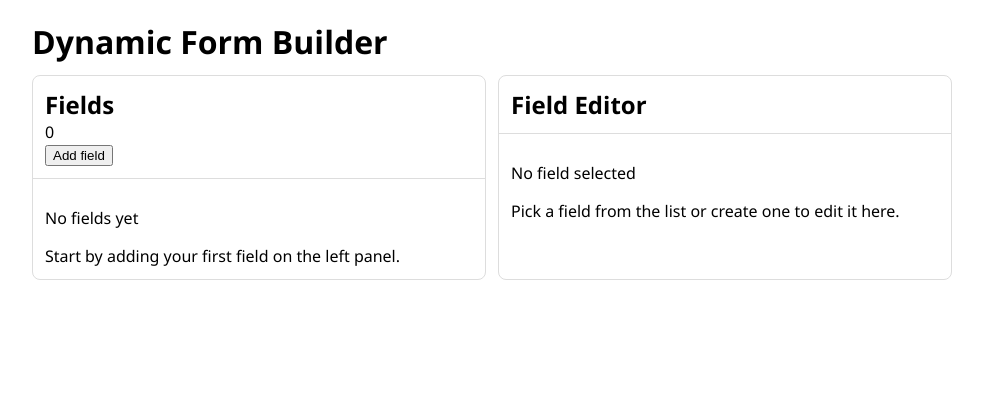
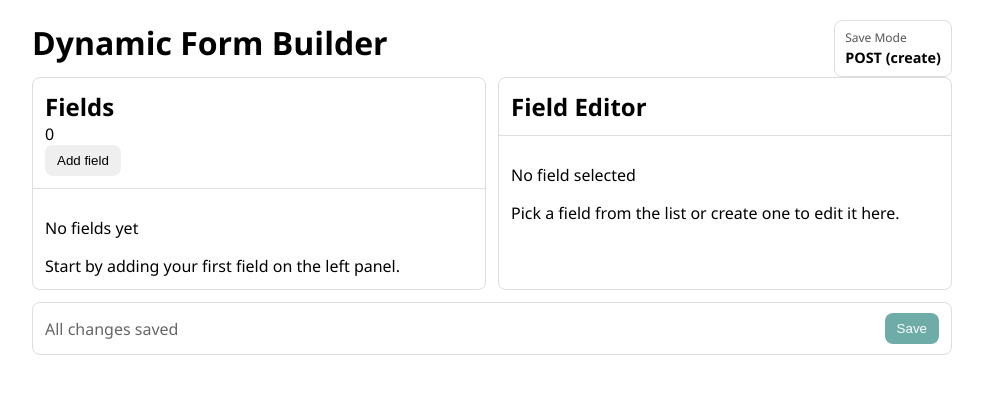
Before and after one commit to Shaimaa-Hammad/form-weaver, a React (Vite) app: page / in a window 1280 px wide. Shown: the top 394 px of the page, without its empty margins (148-1131 px from the left). Built offline with nearby package versions, Linux system fonts and the light colour scheme.

Commit message:
feat: add save flow + toasts

```diff
--- a/src/app/App.tsx
+++ b/src/app/App.tsx
@@ -2,10 +2,12 @@ import { useReducer } from 'react'
 
 import { FieldEditor } from '@components/FieldEditor'
 import { FieldsList } from '@components/FieldsList'
+import { Toast } from '@components/Toast'
 import type { FieldType } from '@domain/types'
 import { appReducer, initialState } from '@domain/reducer'
 import { createFieldByType } from '@domain/types'
-import { validateAll } from '@domain/validate'
+import { hasValidationErrors, validateAll } from '@domain/validate'
+import { createSchema, updateSchema } from '@services/schemaApi'
 
 function App() {
   const [state, dispatch] = useReducer(appReducer, initialState)
@@ -35,10 +37,76 @@ function App() {
     })
   }
 
+  const handleSave = async () => {
+    const allErrors = validateAll(state.fields)
+    if (hasValidationErrors(allErrors)) {
+      const firstInvalidId = Object.keys(allErrors)[0]
+
+      if (firstInvalidId) {
+        dispatch({ type: 'select_field', payload: { id: firstInvalidId } })
+      }
+
+      dispatch({
+        type: 'set_toast',
+        payload: {
+          toast: {
+            kind: 'error',
+            message: 'Validation failed. Fix field errors before saving.',
+          },
+        },
+      })
+
+      return
+    }
+
+    dispatch({ type: 'save_start' })
+
+    try {
+      if (!state.schemaId) {
+        const response = await createSchema(state.fields)
+        dispatch({
+          type: 'save_success',
+          payload: {
+            schemaId: response.id,
+            message: 'Schema created successfully via POST.',
+          },
+        })
+        return
+      }
+
+      await updateSchema(state.schemaId, state.fields)
+      dispatch({
+        type: 'save_success',
+        payload: {
+          schemaId: state.schemaId,
+          message: 'Schema updated successfully via PUT.',
+        },
+      })
+    } catch (error) {
+      const message =
+        error instanceof Error
+          ? error.message
+          : 'Unexpected error happened while saving.'
+
+      dispatch({
+        type: 'save_error',
+        payload: { message },
+      })
+    }
+  }
+
   return (
     <div className="app-shell">
       <header className="app-header">
-        <h1 className="app-title">Dynamic Form Builder</h1>
+        <div>
+          <h1 className="app-title">Dynamic Form Builder</h1>
+        </div>
+        <div className="save-mode-card">
+          <span className="save-mode-label">Save Mode</span>
+          <strong className="save-mode-value">
+            {state.schemaId ? 'PUT (update)' : 'POST (create)'}
+          </strong>
+        </div>
       </header>
 
       <main className="main-layout">
@@ -92,7 +160,24 @@ function App() {
             })
           }}
         />
+
+        <div className="action-bar" role="region" aria-label="Form actions">
+          <p className={`dirty-state ${state.dirty ? 'is-dirty' : ''}`}>
+            {state.dirty ? 'Unsaved changes' : 'All changes saved'}
+          </p>
+          <button
+            type="button"
+            className="btn btn-primary"
+            onClick={handleSave}
+            disabled={state.saving || !state.dirty}
+            aria-busy={state.saving}
+          >
+            {state.saving ? 'Saving...' : 'Save'}
+          </button>
+        </div>
       </main>
+
+      <Toast toast={state.toast} onClose={() => dispatch({ type: 'clear_toast' })} />
     </div>
   )
 }
--- a/src/app/styles.css
+++ b/src/app/styles.css
@@ -15,6 +15,29 @@ body {
 
 .app-title {
   margin: 0 0 12px;
+}
+
+.app-header {
+  display: flex;
+  justify-content: space-between;
+  align-items: center;
+  gap: 12px;
+}
+
+.save-mode-card {
+  border: 1px solid #ddd;
+  border-radius: 8px;
+  padding: 8px 10px;
+}
+
+.save-mode-label {
+  display: block;
+  font-size: 0.75rem;
+  color: #555;
+}
+
+.save-mode-value {
+  font-size: 0.9rem;
 }
 
 .main-layout {
@@ -102,6 +125,75 @@ body {
   color: #b42318;
 }
 
+.action-bar {
+  grid-column: 1 / -1;
+  display: flex;
+  justify-content: space-between;
+  align-items: center;
+  border: 1px solid #ddd;
+  border-radius: 8px;
+  padding: 10px 12px;
+}
+
+.dirty-state {
+  margin: 0;
+  color: #666;
+}
+
+.dirty-state.is-dirty {
+  color: #b45309;
+}
+
+.btn {
+  border: 0;
+  border-radius: 8px;
+  padding: 8px 12px;
+  cursor: pointer;
+}
+
+.btn-primary {
+  background: #0f766e;
+  color: #fff;
+}
+
+.btn:disabled {
+  opacity: 0.6;
+  cursor: not-allowed;
+}
+
+.toast {
+  position: fixed;
+  right: 16px;
+  bottom: 16px;
+  display: flex;
+  align-items: center;
+  gap: 10px;
+  padding: 10px 12px;
+  border-radius: 8px;
+  border: 1px solid #ddd;
+}
+
+.toast-success {
+  background: #ecfdf3;
+  color: #14532d;
+}
+
+.toast-error {
+  background: #fef2f2;
+  color: #7f1d1d;
+}
+
+.toast-message {
+  margin: 0;
+}
+
+.toast-close {
+  border: 1px solid #ddd;
+  border-radius: 6px;
+  background: #fff;
+  padding: 5px 8px;
+}
+
 @media (max-width: 900px) {
   .main-layout {
     grid-template-columns: 1fr;
--- /dev/null
+++ b/src/components/Toast.tsx
@@ -0,0 +1,24 @@
+import type { ToastMessage } from '@domain/types'
+
+interface ToastProps {
+  toast?: ToastMessage
+  onClose: () => void
+}
+
+export function Toast({ toast, onClose }: ToastProps) {
+  if (!toast) {
+    return null
+  }
+
+  const role = toast.kind === 'error' ? 'alert' : 'status'
+  const live = toast.kind === 'error' ? 'assertive' : 'polite'
+
+  return (
+    <div className={`toast toast-${toast.kind}`} role={role} aria-live={live}>
+      <p className="toast-message">{toast.message}</p>
+      <button type="button" className="toast-close" onClick={onClose}>
+        Close
+      </button>
+    </div>
+  )
+}
```
